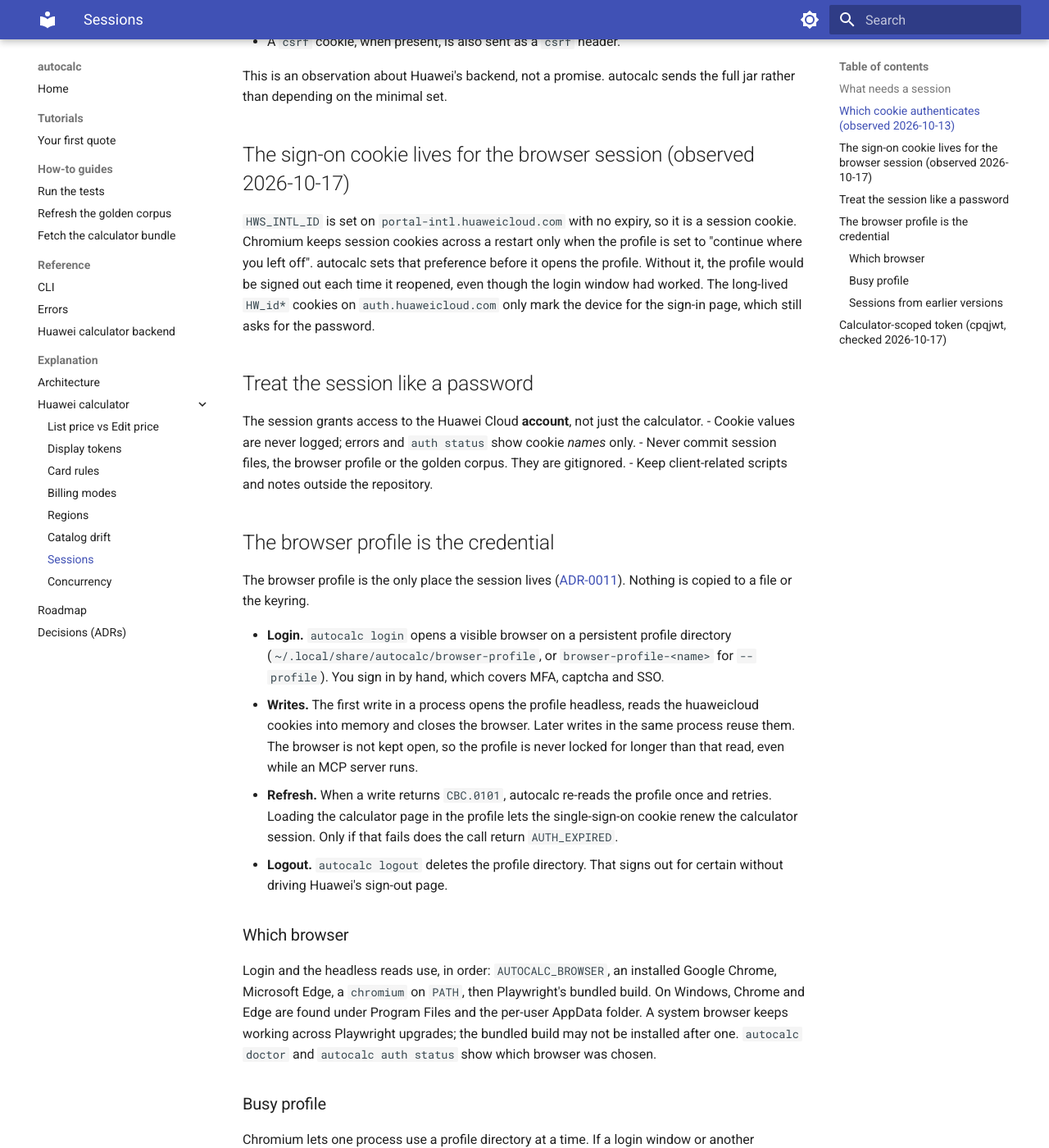
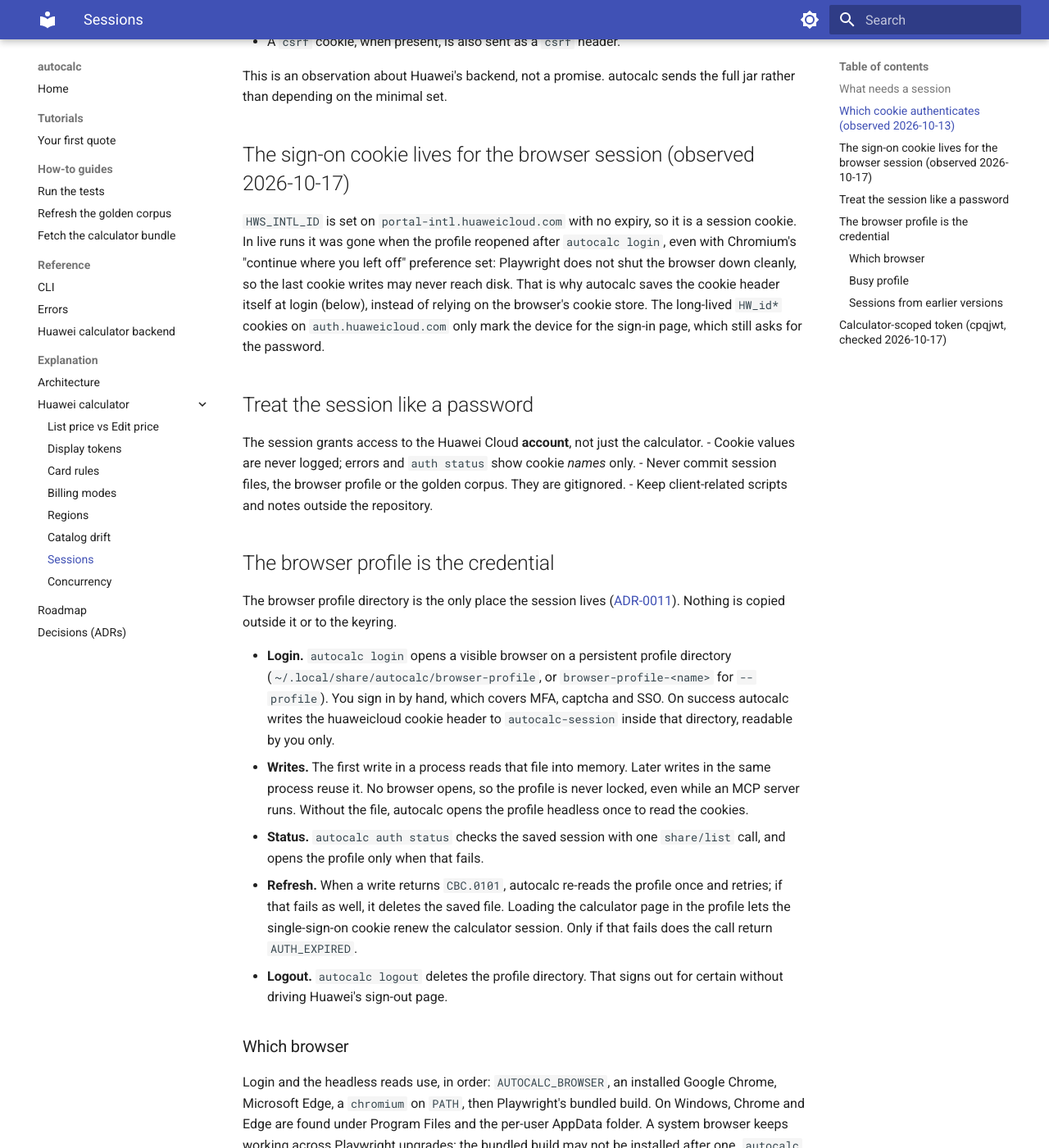
Before and after one commit to araujoviana/autocalc, an MkDocs documentation site: the page built from docs/explanation/huawei/sessions.md, in a window 1280 px wide and 1400 px high, scrolled down 586 px. Shown: the whole window at 82% size. Built offline with MkDocs 1.6.1 and Material for MkDocs 9.7.7, drawn with Linux system fonts in a browser that asks for light colours.

Commit message:
auth-sessions: save the session header inside the profile directory at login

```diff
--- a/docs/explanation/huawei/sessions.md
+++ b/docs/explanation/huawei/sessions.md
@@ -24,11 +24,12 @@ rather than depending on the minimal set.
 ## The sign-on cookie lives for the browser session (observed 2026-10-17)
 
 `HWS_INTL_ID` is set on `portal-intl.huaweicloud.com` with no expiry, so it is a session cookie.
-Chromium keeps session cookies across a restart only when the profile is set to "continue where
-you left off". autocalc sets that preference before it opens the profile. Without it, the profile
-would be signed out each time it reopened, even though the login window had worked. The
-long-lived `HW_id*` cookies on `auth.huaweicloud.com` only mark the device for the sign-in page,
-which still asks for the password.
+In live runs it was gone when the profile reopened after `autocalc login`, even with Chromium's
+"continue where you left off" preference set: Playwright does not shut the browser down cleanly,
+so the last cookie writes may never reach disk. That is why autocalc saves the cookie header
+itself at login (below), instead of relying on the browser's cookie store. The long-lived
+`HW_id*` cookies on `auth.huaweicloud.com` only mark the device for the sign-in page, which still
+asks for the password.
 
 ## Treat the session like a password
 
@@ -39,19 +40,21 @@ The session grants access to the Huawei Cloud **account**, not just the calculat
 
 ## The browser profile is the credential
 
-The browser profile is the only place the session lives
-([ADR-0011](../../adr/0011-auth-browser-profile-is-the-credential.md)). Nothing is copied to a
-file or the keyring.
+The browser profile directory is the only place the session lives
+([ADR-0011](../../adr/0011-auth-browser-profile-is-the-credential.md)). Nothing is copied
+outside it or to the keyring.
 
 - **Login.** `autocalc login` opens a visible browser on a persistent profile directory
   (`~/.local/share/autocalc/browser-profile`, or `browser-profile-<name>` for `--profile`).
-  You sign in by hand, which covers MFA, captcha and SSO.
-- **Writes.** The first write in a process opens the profile headless, reads the
-  huaweicloud cookies into memory and closes the browser. Later writes in the same process
-  reuse them. The browser is not kept open, so the profile is never locked for longer than
-  that read, even while an MCP server runs.
+  You sign in by hand, which covers MFA, captcha and SSO. On success autocalc writes the
+  huaweicloud cookie header to `autocalc-session` inside that directory, readable by you only.
+- **Writes.** The first write in a process reads that file into memory. Later writes in the
+  same process reuse it. No browser opens, so the profile is never locked, even while an MCP
+  server runs. Without the file, autocalc opens the profile headless once to read the cookies.
+- **Status.** `autocalc auth status` checks the saved session with one `share/list` call, and
+  opens the profile only when that fails.
 - **Refresh.** When a write returns `CBC.0101`, autocalc re-reads the profile once and
-  retries. Loading the calculator page in the profile lets the single-sign-on cookie renew the
+  retries; if that fails as well, it deletes the saved file. Loading the calculator page in the profile lets the single-sign-on cookie renew the
   calculator session. Only if that fails does the call return `AUTH_EXPIRED`.
 - **Logout.** `autocalc logout` deletes the profile directory. That signs out for certain
   without driving Huawei's sign-out page.
```
Also changed, not shown: README.md (+2 -2 lines), docs/adr/0011-auth-browser-profile-is-the-credential.md (+8 -0 lines), openspec/changes/auth-sessions/design.md (+24 -12 lines), 2 other files.
